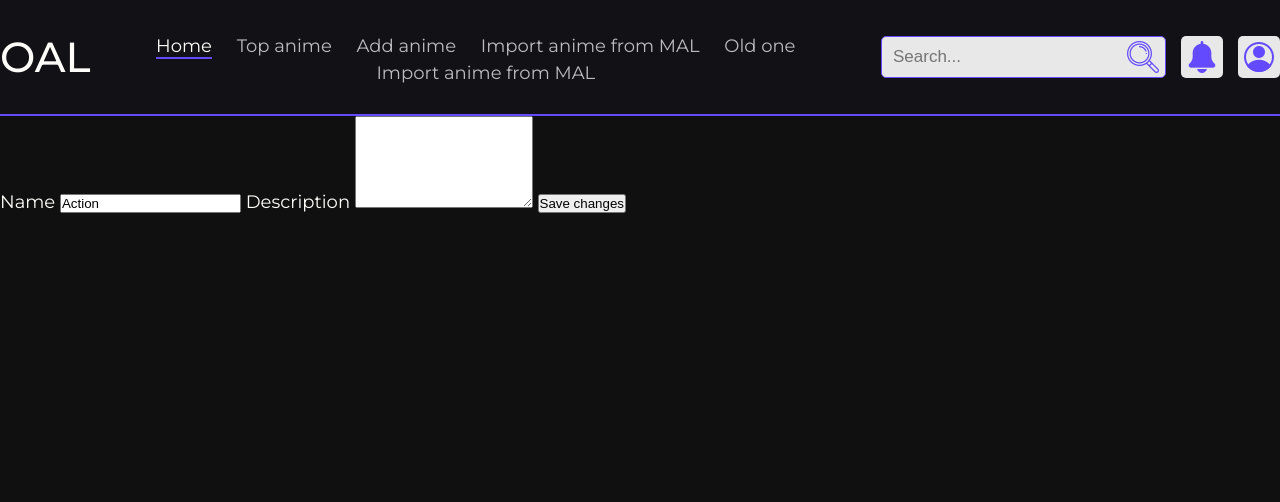
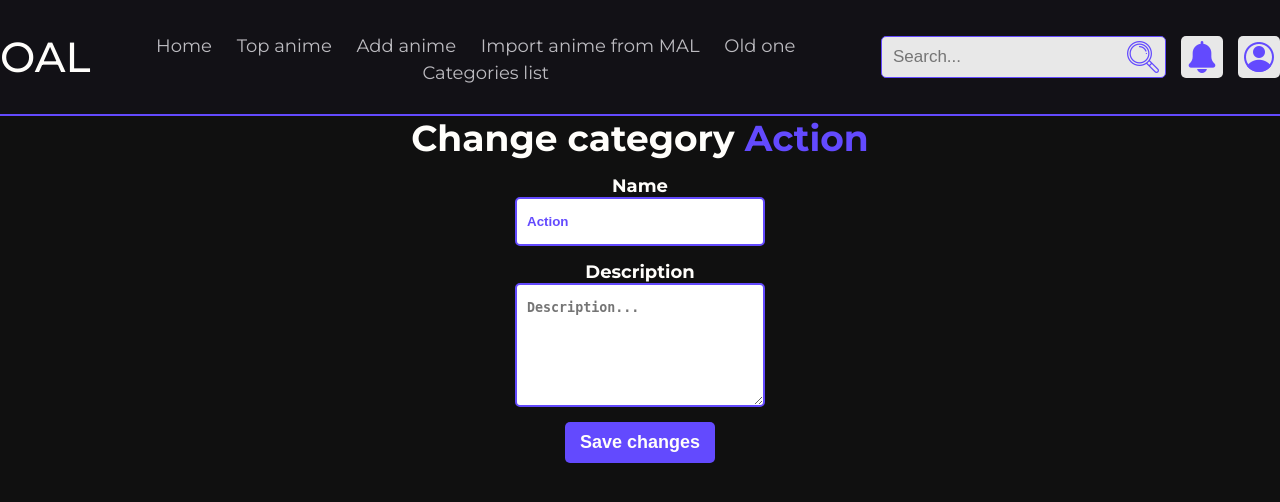
Before and after one commit to NackiE23/MyAnimeList, a Flask app: page /new_category_change/5 in a window 1280 px wide. Shown: the top 502 px of the page. Run offline with Flask 3, Linux system fonts and the light colour scheme.

Commit message:
Create/update categories list and change pages

```diff
--- a/site_package/routes.py
+++ b/site_package/routes.py
@@ -41,6 +41,16 @@ def new_home():
     }
 
     return render_template('new_home.html', **context)
+
+
+@app.route('/new_categories_list', methods=['GET'])
+def new_categories_list():
+    context = {
+        'title': 'Categories list',
+        'categories': AnimeCategory.query.all(),
+    }
+
+    return render_template('new_categories_list.html', **context)
 
 
 @app.route('/new_category_change/<int:cat_id>', methods=['GET', 'POST'])
--- a/site_package/static/css/new_styles.css
+++ b/site_package/static/css/new_styles.css
@@ -50,6 +50,14 @@ body {
     color: var(--secondary);
 }
 
+.secondary_color {
+    color: var(--secondary);
+}
+
+.text_align_center {
+    text-align: center;
+}
+
 
 /* NAVBAR */
 .menu {
@@ -86,7 +94,7 @@ body {
     color: var(--white);
 }
 
-.menu__links_link.active::before {
+.menu__links_link:hover::before {
     content: "";
     position: absolute;
     bottom: -2px;
@@ -231,3 +239,42 @@ body {
 .preview_genre_list__item:hover > .preview_genre_list__item_grade {
     display: none;
 }
+
+
+
+/* FORMS */
+.form__block {
+    margin: 15px 0;
+    display: flex;
+    flex-direction: column;
+    align-items: center;
+    font-weight: bold;
+}
+
+.form p input,
+.form p select,
+.form p textarea {
+    min-width: 250px;
+    padding: 15px 10px;
+    font-weight: bold;
+    color: var(--secondary);
+    border: var(--border);
+    border-radius: 5px;
+}
+
+.form p textarea {
+    max-width: 100%;
+}
+
+.form__submit {
+    border: none;
+    font-size: 18px;
+    padding: 10px 15px;
+    font-weight: bold;
+}
+
+
+/* Categories */
+.categories_list__item {
+    margin: 10px 0;
+}
--- a/site_package/templates/new_base.html
+++ b/site_package/templates/new_base.html
@@ -20,12 +20,12 @@
         </div>
 
         <div class="menu__links">
-            <a href="{{ url_for('new_home') }}" class="menu__links_link active">Home</a>
+            <a href="{{ url_for('new_home') }}" class="menu__links_link">Home</a>
             <a href="#" class="menu__links_link">Top anime</a>
             <a href="#" class="menu__links_link">Add anime</a>
             <a href="#" class="menu__links_link">Import anime from MAL</a>
             <a href="{{ url_for('anime_list') }}" class="menu__links_link">Old one</a>
-            <a href="#" class="menu__links_link">Import anime from MAL</a>
+            <a href="{{ url_for('new_categories_list') }}" class="menu__links_link">Categories list</a>
         </div>
 
         <div class="menu__input">
--- a/site_package/templates/new_category_change.html
+++ b/site_package/templates/new_category_change.html
@@ -3,17 +3,23 @@
 {% block content %}
 {{ super() }}
 
-<div class="container">
-    <form method="POST">
+<div class="container text_align_center">
+    <form method="POST" class="form">
+        <h1>Change category <span class="secondary_color">{{ category.name }}</span></h1>
+
         {{ form.hidden_tag() }}
 
-        {{ form.name.label(class="") }}
-        {{ form.name(class="") }}
+        <p class="form__block">
+            {{ form.name.label(class="") }}
+            {{ form.name(placeholder="Name...") }}
+        </p>
 
-        {{ form.description.label(class="") }}
-        {{ form.description(rows=6) }}
+        <p class="form__block">
+            {{ form.description.label(class="") }}
+            {{ form.description(rows=6, maxlength=750, placeholder="Description...") }}
+        </p>
 
-        {{ form.submit(value="Save changes", class="") }}
+        {{ form.submit(value="Save changes", class="form__submit button") }}
     </form>
 </div>
 
```
Also changed, not shown: site_package/templates/new_categories_list.html (added, +20 -0 lines), site_package/site.db.
